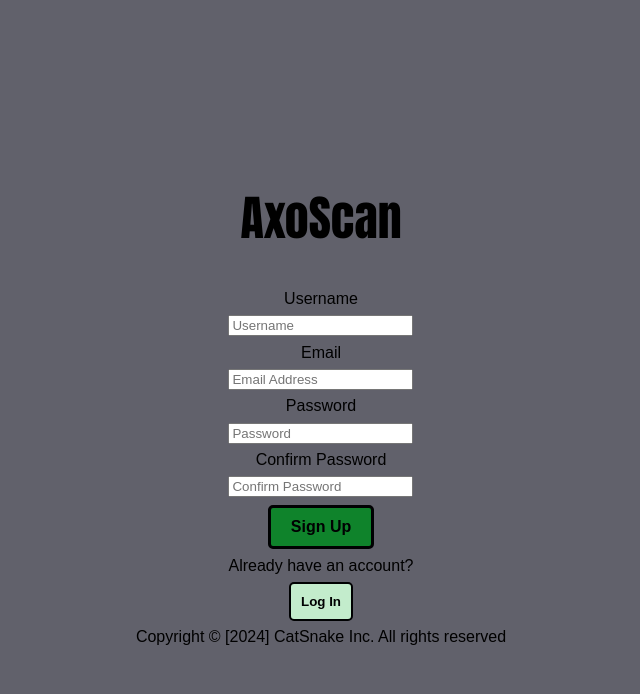
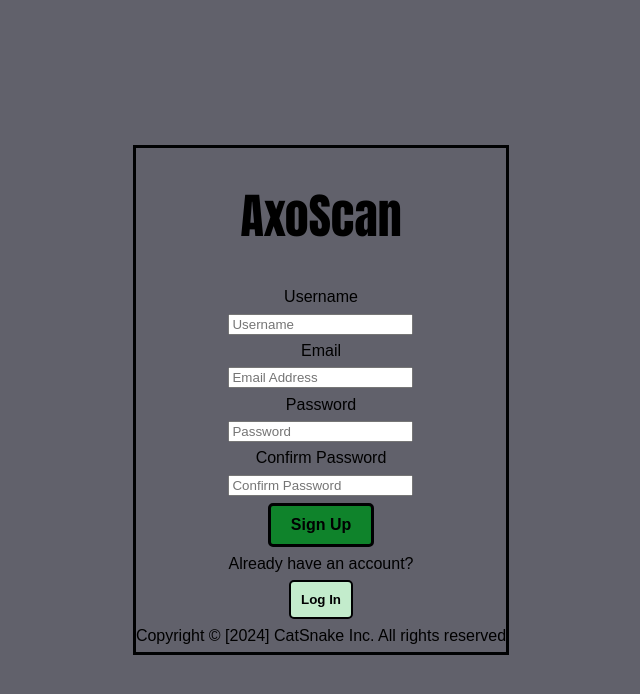
Before and after one commit to AxoGroup/AxoScan, a React (Vite) app: page /signup in a window 1280 px wide. Shown: the top 694 px of the page, without its empty margins (319-959 px from the left). Built offline with nearby package versions, Linux system fonts and the light colour scheme.

Commit message:
more changes to signup and signup styling

```diff
--- a/src/styles/Signup.css
+++ b/src/styles/Signup.css
@@ -7,6 +7,8 @@
   display: flex;
   flex-direction: column;
   align-items: center;
+  border: .2em solid #000102;
+  padding-bottom: .2em
 }
 
 .signup-form-container {
```
